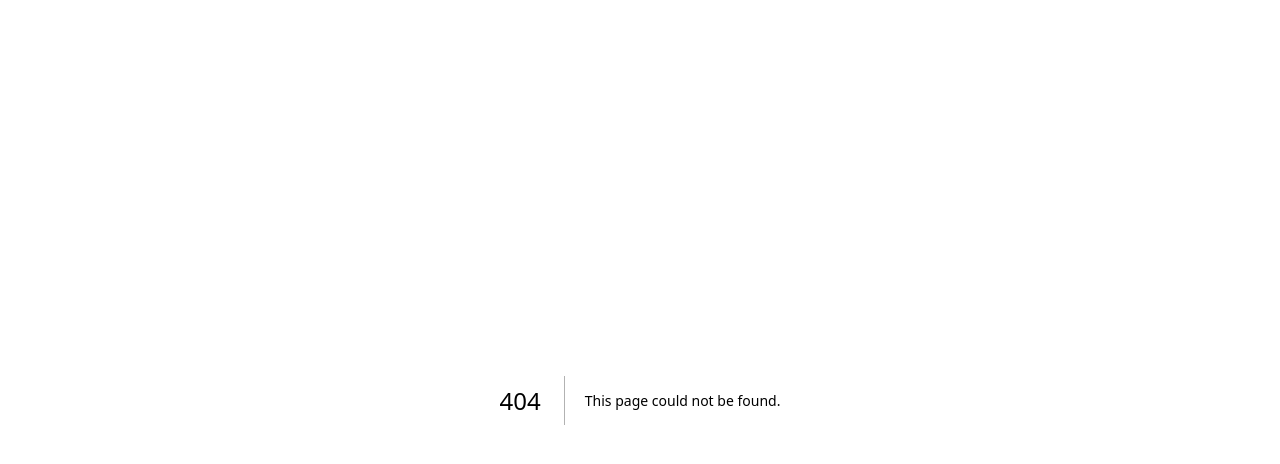
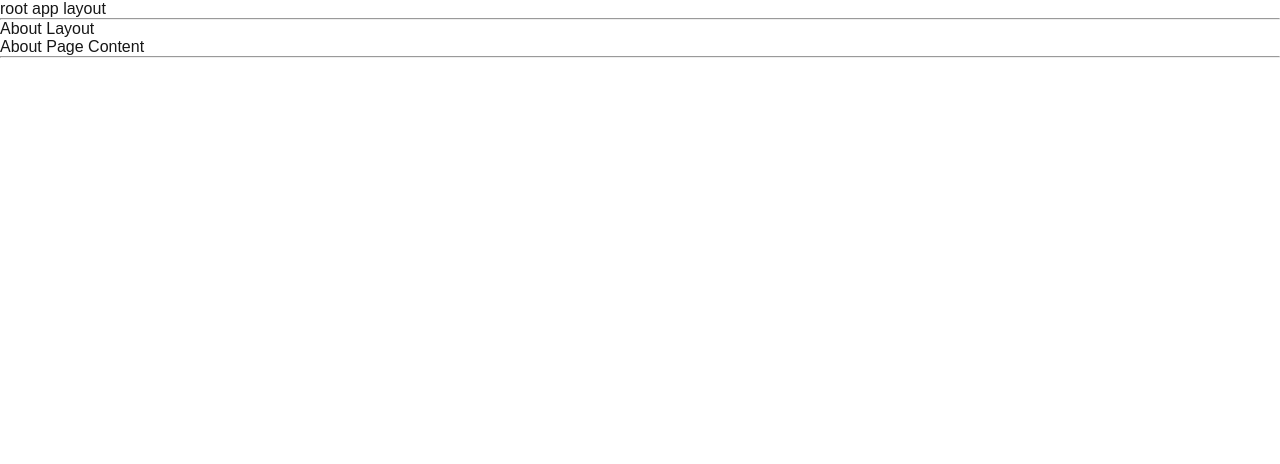
Before and after one commit to Andrii-77/nextjs-lesson-hw, a Next.js app: page /about in a window 1280 px wide. Before the commit this address had no page. Shown: the top 464 px of the page. Built offline with nearby package versions, Linux system fonts and the light colour scheme.

Commit message:
Master base commit and push.

```diff
--- /dev/null
+++ b/src/app/about/layout.tsx
@@ -0,0 +1,19 @@
+import React from 'react';
+import {Metadata} from "next";
+
+export const metadata: Metadata = {
+    title: 'AboutLayout metadata'
+}
+type Props = { children: React.ReactNode }
+const AboutLayout = ({children}: Props) => {
+    return (
+        <div>
+            <hr/>
+            About Layout
+            {children}
+            <hr/>
+        </div>
+    );
+};
+
+export default AboutLayout;
--- /dev/null
+++ b/src/app/about/page.tsx
@@ -0,0 +1,9 @@
+const AboutPage = () => {
+    return (
+        <div>
+            About Page Content
+        </div>
+    );
+};
+
+export default AboutPage
--- a/src/app/layout.tsx
+++ b/src/app/layout.tsx
@@ -25,6 +25,7 @@
   return (
     <html lang="en">
       <body className={`${geistSans.variable} ${geistMono.variable}`}>
+      root app layout
         {children}
       </body>
     </html>
```
